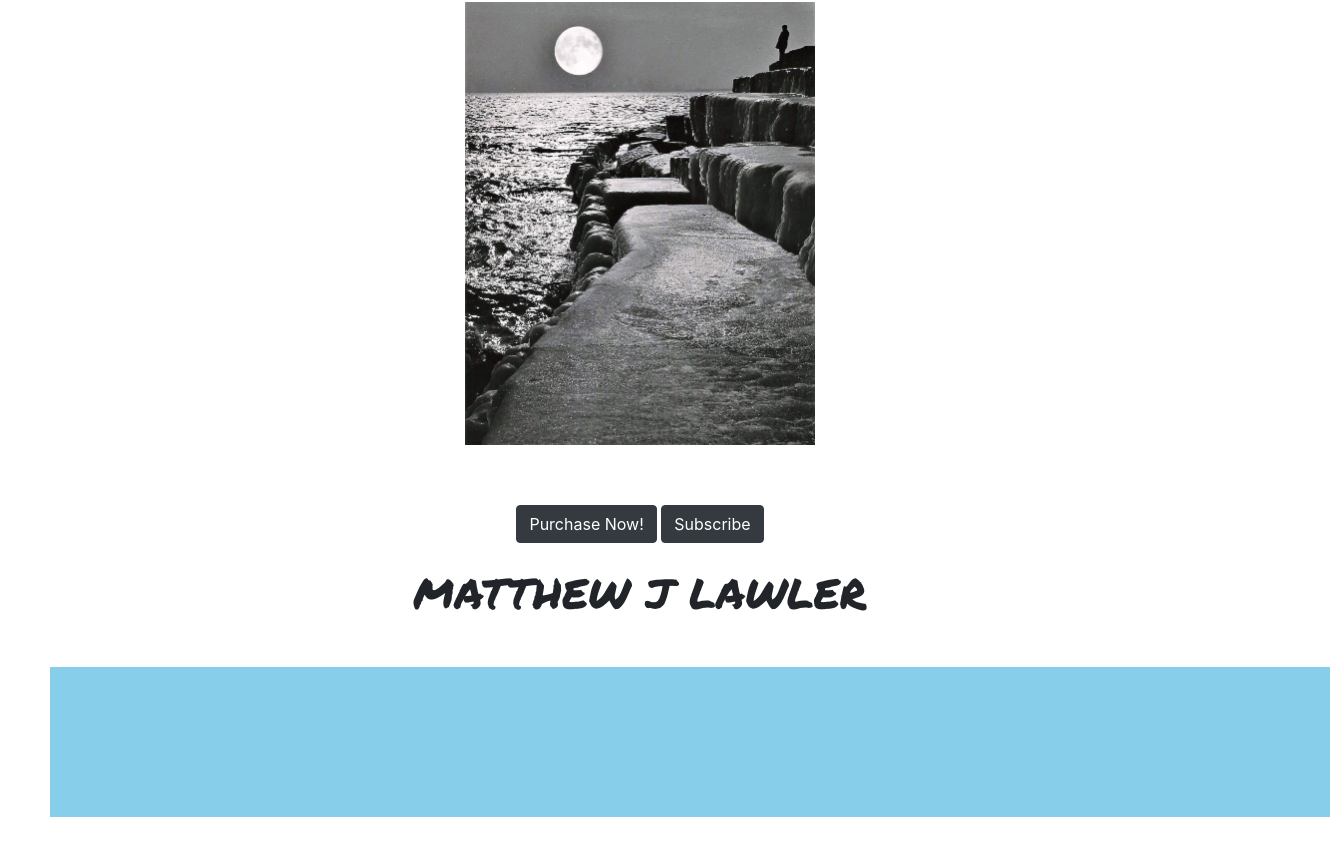
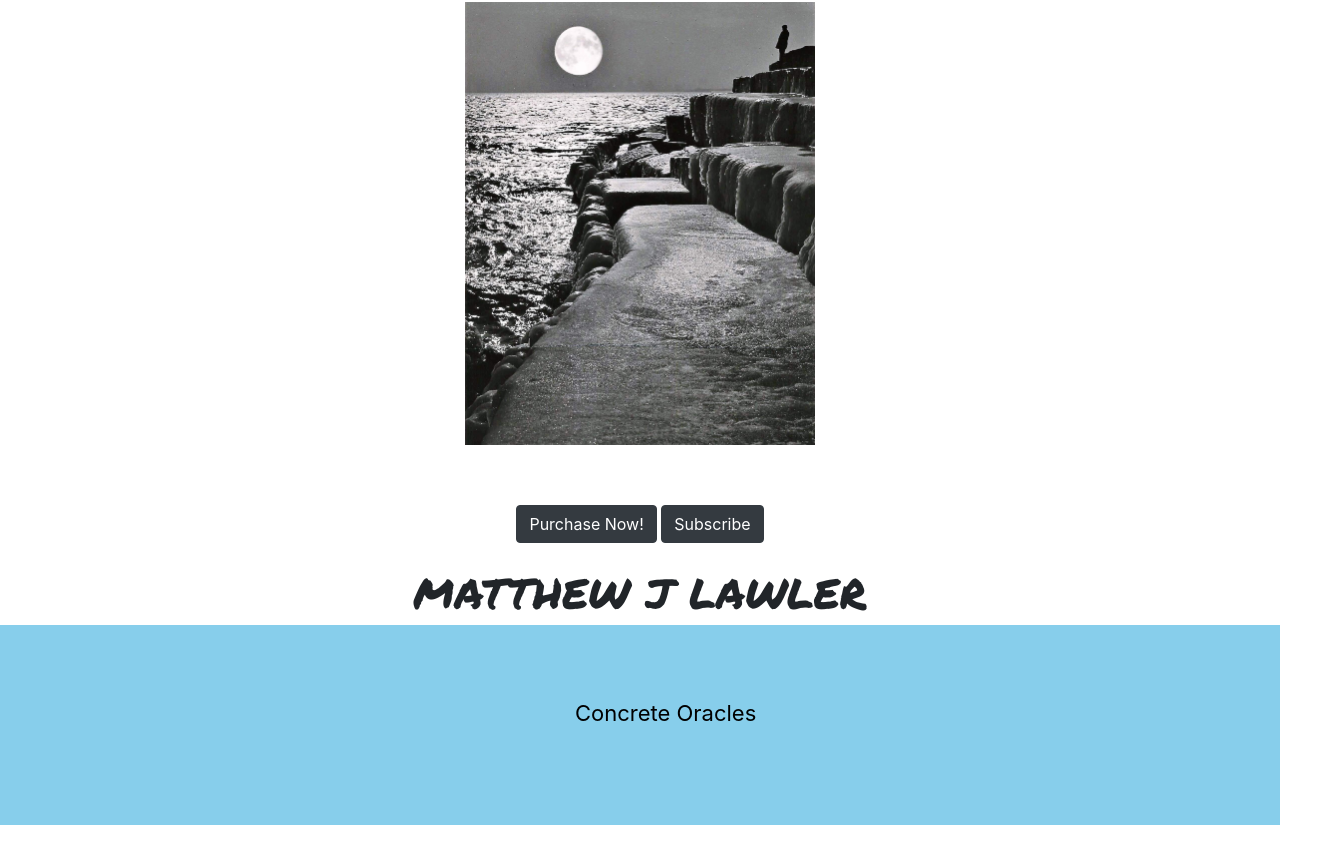
Before and after one commit to senorpayne/ConcreteOracles, a plain HTML site: page index.html in a window 1280 px wide. Shown: the part 1219-2082 px from the top of the page, 1330 px wide, since content can reach past the window. Drawn offline with nearby package versions, Linux system fonts and the light colour scheme; a script that the page names is missing.

Commit message:
firebase

```diff
--- a/index.html
+++ b/index.html
@@ -94,14 +94,6 @@ form{
 
     text-align: center;
 }
-#footer{
-
-    height: 150px;
-    background-color: skyblue;
-    padding: 50px;
-    margin: 50px;
-    width: 100%;
-}
 .photos{
 
     text-align: center;
@@ -138,10 +130,19 @@ form{
 
   <button type="button" class="btn btn-dark" id = "subscribe"> Subscribe</button></div></br>
    <h2>MATTHEW J LAWLER</h2>
+   <div class="jumbotron jumbotron-fluid">
+    <div class="container">
+      <!-- <h1 class="display-4"></h1></div</br>
+      <p class="lead"></p> -->
+      <blockquote class="blockquote text-center">
+            <p class="mb-0">  Concrete Oracles </p>
+            <!-- <footer class="blockquote-footer"> </footer> -->
+          </blockquote>
 
-  <div class="container-fluid"  id = "footer">
+    </div>
+  </div>
 
-      </div>
+
 
 <script src="https://www.gstatic.com/firebasejs/5.5.6/firebase.js"></script>
 <script>
```
